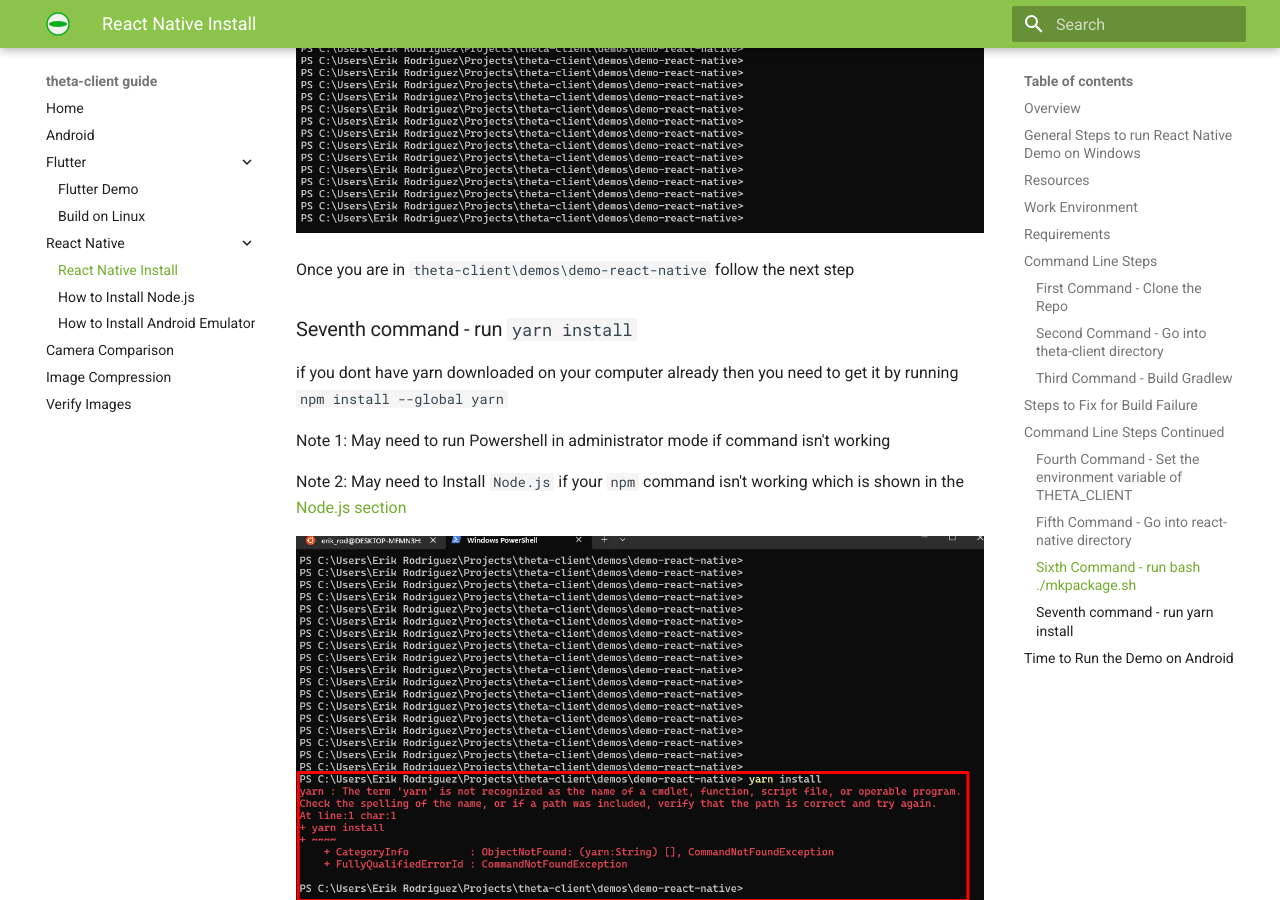
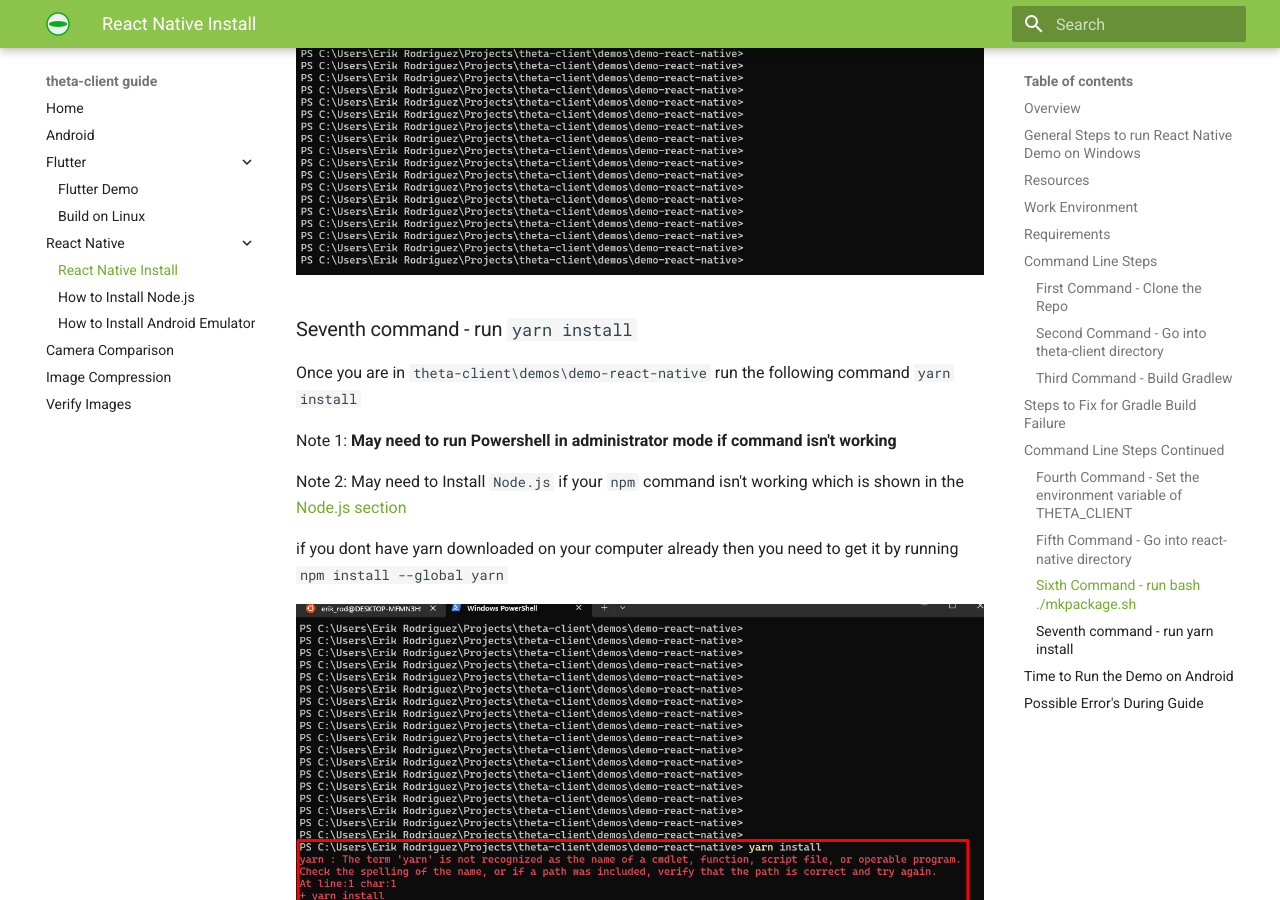
Before and after one commit to theta360developers/theta-client-guide, an MkDocs documentation site: the page built from docs/react-native-install.md, in a window 1280 px wide and 900 px high, scrolled down 10937 px. Built offline with MkDocs 1.6.1 and Material for MkDocs 9.7.7, drawn with Linux system fonts in a browser that asks for light colours; some of the changed text lies outside the part shown.

Commit message:
Feat: added some updates and changes to my guide

```diff
--- a/docs/react-native-install.md
+++ b/docs/react-native-install.md
@@ -58,7 +58,7 @@
 
 ![firstCommand](images/react_native/windows/gitCloneThetaClient.png)
 
-### Second Command -  Go into  **theta-client** directory
+### Second Command - Go into  **theta-client** directory
 
 with `cd theta-client`
 
@@ -70,7 +70,7 @@
 
 ![thirdCommand](images/react_native/windows/gradleWPublishFail.png)
 
-## Steps to Fix for Build Failure
+## Steps to Fix for Gradle Build Failure
 
 1. Search for env
 
@@ -152,15 +154,15 @@
 
 ![cdIntoDemo](images/react_native/windows/goIntodemo.png)
 
-Once you are in `theta-client\demos\demo-react-native` follow the next step
-
 ### Seventh command - run `yarn install`
 
+Once you are in `theta-client\demos\demo-react-native` run the following command `yarn install`
+
+Note 1: **May need to run Powershell in administrator mode if command isn't working**
+
+Note 2: May need to Install `Node.js` if your `npm` command isn't working which is shown in the [Node.js  section](how-to-install-nodejs.md)
+
 if you dont have yarn downloaded on your computer already then you need to get it by running `npm install --global yarn`
-
-Note 1: May need to run Powershell in administrator mode if command isn't working
-
-Note 2: May need to Install `Node.js` if your `npm` command isn't working which is shown in the [Node.js  section](/docs/how-to-install-nodejs.md)
 
 ![errorYarn](images/react_native/windows/yarninstallerror.png)
 
@@ -170,8 +172,16 @@
 
 ## Time to Run the Demo on Android
 
-Now that we've sucesfully installed the required tools and setup. In the directory of `theta-client\demos\demo-react-native` use the command `yarn run android` to start your app in an Android emulator. Process shown in this [Android Emulator Section](/docs/how-to-setup-android-emulator.md) to setup this emulator before running this command.
+Now that we've sucesfully installed the required tools and setup. In the directory of `theta-client\demos\demo-react-native` use the command `yarn run android` to start your app in an Android emulator. Process shown in this [Android Emulator Section](how-to-setup-android-emulator.md) to setup this emulator before running this command.
 
 ![yarnRunAndroid](images/react_native/windows/yarnrunandroid.png)
 
 ![androidEmulator](images/react_native/windows/androidemulator.png)
+
+## Possible Error's During Guide
+
+ Error | Solution                              |
+| ----------- | ------------------------------------ |
+| SDK location not found. Define location with sdk.dir in the local.properties file or with an ANDROID_HOME environment variable         | [Fix for Gradle Build Failure](#steps-to-fix-for-gradle-build-failure)  |
+| Error 2         | Solution |
+| Error 3          | Solution |
```
Also changed, not shown: other parts of docs/react-native-install.md (+4 -2 lines).
